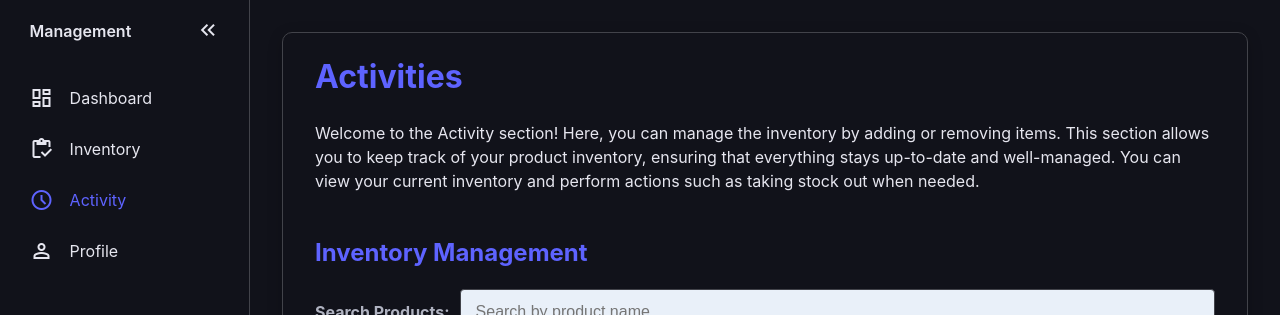
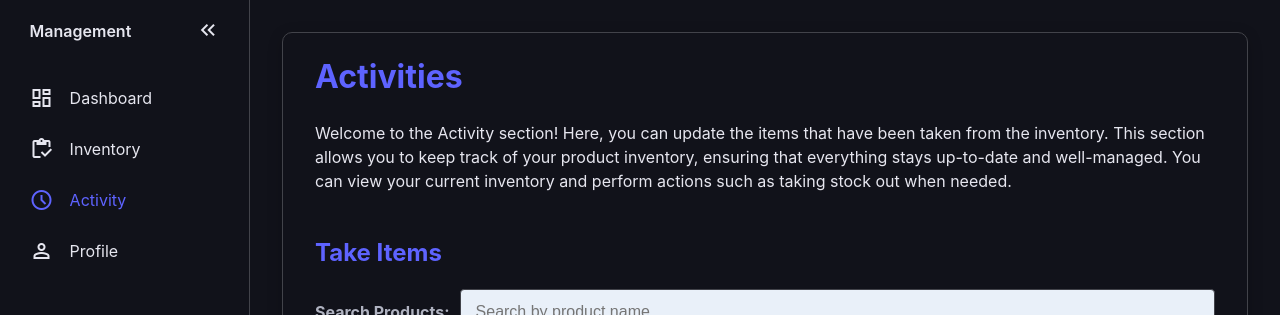
Before and after one commit to darren2581/inventory-management-system, a React (Create React App) app: page /activity in a window 1280 px wide. Shown: the top 315 px of the page. Built offline with nearby package versions, Linux system fonts and the light colour scheme; no server answers; the database is empty; sample sign-in values are in the browser's storage.

Commit message:
Message changes

```diff
--- a/src/pages/Activity.js
+++ b/src/pages/Activity.js
@@ -126,12 +126,12 @@ const Activity = () => {
         <div className="container-activity">
           <h2>Activities</h2>
           <p>
-            Welcome to the Activity section! Here, you can manage the inventory by adding or removing items.
+            Welcome to the Activity section! Here, you can update the items that have been taken from the inventory.
             This section allows you to keep track of your product inventory, ensuring that everything stays up-to-date and well-managed.
             You can view your current inventory and perform actions such as taking stock out when needed.
           </p>
           <div className="inventory-management">
-            <h3>Inventory Management</h3>
+            <h3>Take Items</h3>
 
             {/* Search Bar */}
             <div className="search-bar">
```
